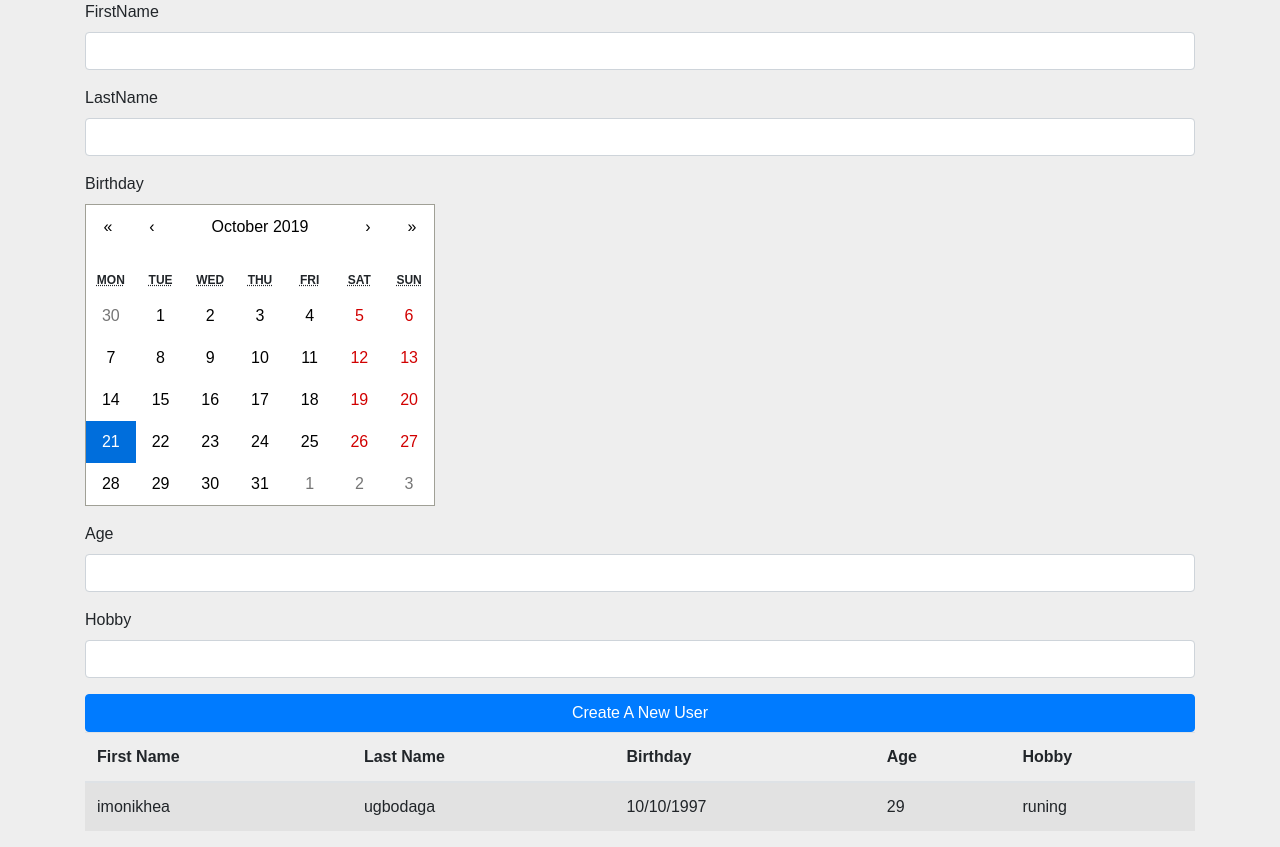
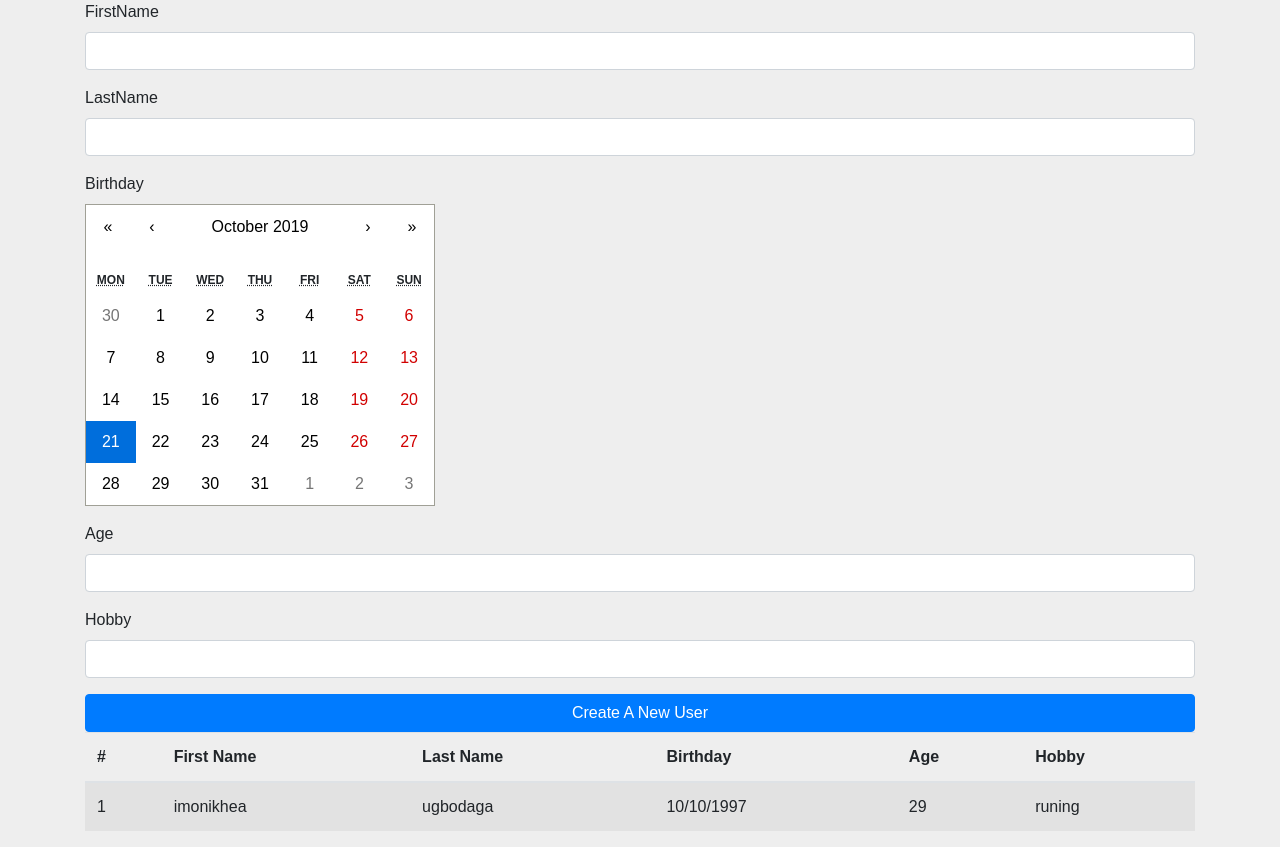
Before and after one commit to nikhea/form-project, a React (Create React App) app: page / in a window 1280 px wide. Built offline with nearby package versions, Linux system fonts and the light colour scheme.

Commit message:
added index + 1

```diff
--- a/src/components/User.js
+++ b/src/components/User.js
@@ -19,7 +19,7 @@ class Users extends Component {
 
      //Attempt to create a addNewUser
      addUser = (newUser) => {
-       let Users = [newUser, ...this.state.Users]
+       let Users = [...this.state.Users, newUser]
 
        this.setState({
        Users
--- a/src/components/UserList.js
+++ b/src/components/UserList.js
@@ -8,6 +8,7 @@ const UserList = (props) => {
     const users =props.Users.map((user, index) => (
 
       <tr key={index}>
+      <td>{index + 1}</td>
       <td>{user.FirstName}</td>
       <td>{user.LastName}</td>
       <td>{user.Birthday.toLocaleString("us").split(',')[0]}</td>
@@ -22,6 +23,7 @@ const UserList = (props) => {
         <Table striped>
         <thead>
         <tr>
+        <th>#</th>
         <th>First Name</th>
         <th>Last Name</th>
         <th>Birthday</th>
```
